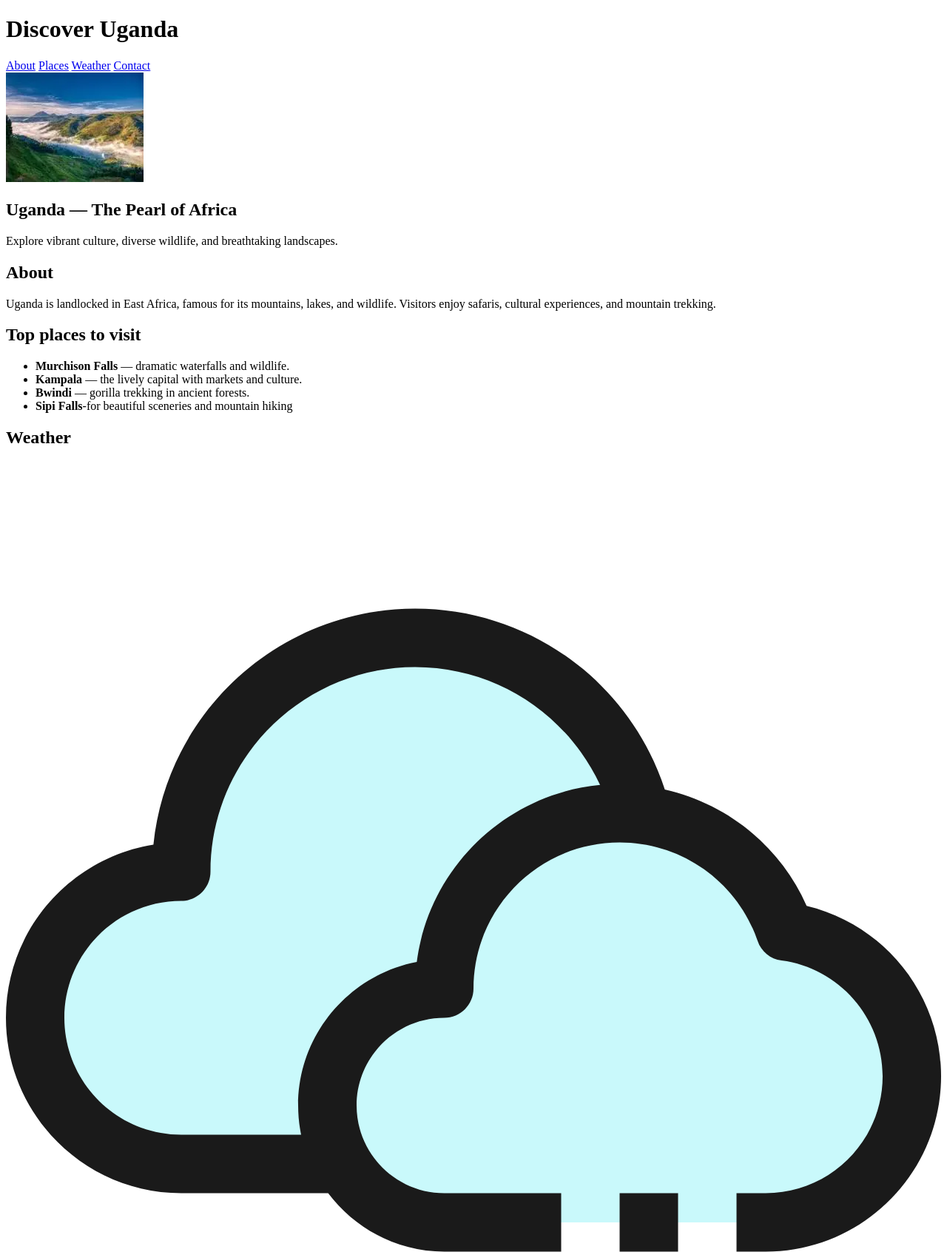
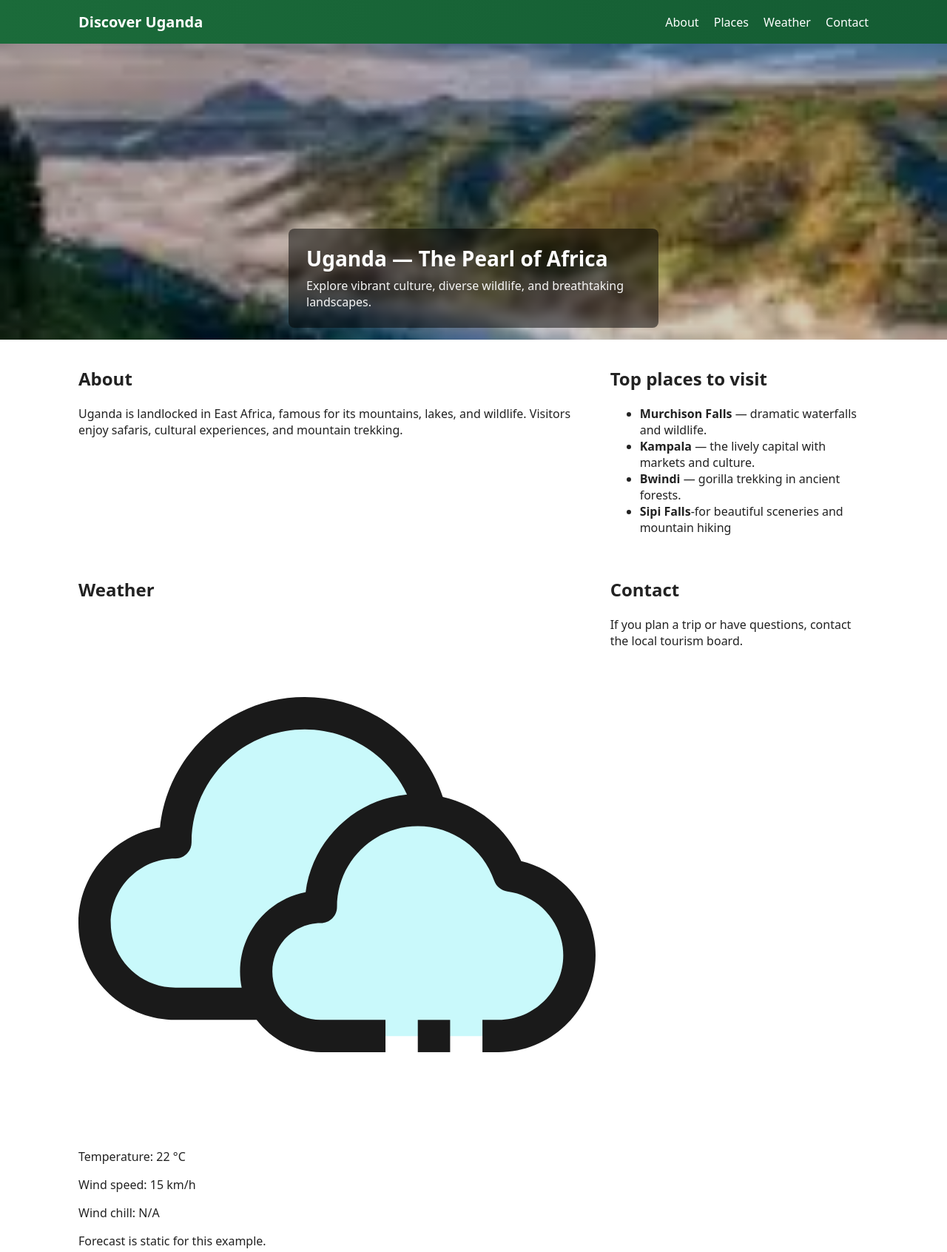
Before and after one commit to Paris536/wdd131, a plain HTML site: page place.html in a window 1280 px wide. Shown: the top 1692 px of the page at 74% size. Drawn offline with Linux system fonts and the light colour scheme.

Commit message:
W03 Done

```diff
--- a/place.html
+++ b/place.html
@@ -3,10 +3,14 @@
 
 <head>
   <meta charset="UTF-8">
-  <meta name="viewport" content="width=device-width, initial-scale=1.0">
+  <meta name="viewport"
+    content="A detailed country page showcasing Uganda's culture, geography, tourism, and unique features.">
+  <meta name="author" content="Akumu Maria">
+
   <title>Discover Uganda</title>
-  <link rel="stylesheet" href="styles/styles.css
-    <link rel=" preload" as="image" href="images/hero-small.webp">
+  <link rel="stylesheet" href="styles/styles.css">
+
+  <link rel=" preload" as="image" href="images/hero-small.webp">
   <!-- defer main script -->
   <script defer src="scripts/main.js"></script>
 </head>
--- a/styles/styles.css
+++ b/styles/styles.css
@@ -1,10 +1,7 @@
-<<<<<<< HEAD
 /* Global variables */
 :root {
-    --brand-1: #1b6b3a;
-    /* deep green */
-    --brand-2: #f2b705;
-    /* warm gold */
+    --brand-1: #1b6b3a; /* deep green */
+    --brand-2: #f2b705; /* warm gold */
     --muted: #555;
     --bg: #ffffff;
     --radius: 12px;
@@ -16,7 +13,7 @@
 
 /* Basic page layout */
 * {
-    box-sizing: border-box
+    box-sizing: border-box;
 }
 
 body {
@@ -33,6 +30,7 @@ body {
 }
 
 
+/* Header */
 .site-header {
     background: linear-gradient(90deg, var(--brand-1), #145c33);
     color: #fff;
@@ -41,18 +39,18 @@ body {
 .site-header .wrap {
     display: flex;
     align-items: center;
-    justify-content: space-between
+    justify-content: space-between;
 }
 
 .logo {
     margin: 0;
-    font-size: 1.25rem
+    font-size: 1.25rem;
 }
 
 .main-nav a {
     color: #fff;
     margin-left: 1rem;
-    text-decoration: none
+    text-decoration: none;
 }
 
 
@@ -115,183 +113,9 @@ body {
     display: grid;
     grid-template-columns: 2fr 1fr;
     gap: var(--gap);
-    padding: 1rem
+    padding: 1rem;
 }
 
 .card {
     background: #fff;
-    border-radius: var(--radius);
-    padding: 1rem;
-    box-shadow: 0 2px 8px rgba(0, 0, 0, 0.06)
-}
-
-.weather {
-    display: flex;
-    flex-direction: column
-}
-
-.weather-top {
-    display: flex;
-    gap: 0.75rem;
-    align-items: center
-}
-
-.weather-icon-mobile img {
-    width: 48px;
-    height: 48px
-}
-
-.weather-data p {
-    margin: .25rem 0
-}
-
-.weather-note {
-    color: var(--muted);
-    font-size: 0.9rem
-}
-
-
-/* Footer */
-.site-footer {
-    border-top: 1px solid #eee;
-    margin-top: 1.5rem;
-    padding: 1rem 0;
-    color: var(--muted)
-}
-
-
-/* Larger screens — adjust layout and show emoticon via pseudo-element after the Weather heading */
-@media (min-width: 900px) {
-    .main-grid {
-        grid-template-columns: 1fr 1fr 1fr;
-    }
-
-    .hero img {
-        height: 480px
-    }
-
-    .hero-text {
-        left: 2rem;
-        bottom: 2rem;
-        max-width: 600px;
-    }
-
-    .hero-text h2 {
-        font-size: 2.5rem;
-    }
-
-    /* Add emoticon after the weather H2 using pseudo-element */
-    .weather h2::after {
-        content: " ⛅";
-        /* emoticon per the assignment */
-        font-size: 1.05rem;
-        margin-left: .5rem;
-    }
-
-    /* Hide mobile SVG icon on wide view because we use emoticon instead */
-    .weather-icon-mobile {
-        display: block;
-        margin-right: 0.5rem;
-    }
-}
-
-
-/* Mobile / small screens */
-@media (max-width: 899px) {
-    .main-grid {
-        grid-template-columns: 1fr;
-    }
-
-    .hero img {
-        height: 300px
-    }
-
-    .hero-text {
-        left: 0.75rem;
-        bottom: 0.75rem;
-    }
-}
-
-a:focus {
-    outline: 3px solid var(--brand-2);
-    outline-offset: 3px
-}
-=======
-:root{
-  --bg:#ffffff;
-  --text:#222;
-  --accent:#005b96; /* pick colors for your country */
-  --muted:#666;
-  --max-width:1100px;
-  --gap:1.25rem;
-  --font-sans: "Segoe UI", Roboto, Arial, sans-serif;
-}
-
-*{box-sizing:border-box}
-body{
-  font-family:var(--font-sans);
-  color:var(--text);
-  margin:0;
-  background:var(--bg);
-  line-height:1.5;
-  padding:1rem;
-}
-
-/* header */
-.site-header{
-  max-width:var(--max-width);
-  margin:0 auto 1rem;
-  display:flex;
-  justify-content:space-between;
-  align-items:center;
-  gap:1rem;
-}
-.brand h1{margin:0;font-size:1.4rem}
-.main-nav ul{list-style:none;margin:0;padding:0;display:flex;gap:.5rem}
-.main-nav a{color:var(--accent);text-decoration:none}
-
-/* hero */
-.hero{max-width:var(--max-width);margin:0 auto 1.25rem;position:relative}
-.hero img{width:100%;height:auto;display:block;border-radius:8px}
-.hero-caption{position:absolute;left:1rem;bottom:1rem;background:rgba(255,255,255,0.85);padding:.6rem;border-radius:6px}
-
-/* layout grid */
-.content-grid{
-  max-width:var(--max-width);
-  margin:0 auto;
-  display:grid;
-  grid-template-columns: 1fr;
-  gap:var(--gap);
-  align-items:start;
-}
-
-/* weather */
-.weather{
-  background:#f7f9fb;
-  padding:1rem;
-  border-radius:8px;
-  position:relative;
-}
-.weather dl{margin:0}
-.weather dt{font-weight:600;color:var(--muted)}
-.weather dd{margin:0 0 0.5rem 0}
-
-/* mobile show svg; hide pseudo */
-.weather .mobile-icon{display:inline-block;width:48px;height:48px}
-
-/* pseudo-element emoticon for wider view after the heading "Weather" */
-@media (min-width:800px){
-  .content-grid{grid-template-columns: 300px 1fr;}
-  .weather .mobile-icon{display:none}
-  .weather h2::after{
-    content: " ⛅"; /* emoticon for wide view */
-    margin-left:.4rem;
-    font-size:1.1rem;
-  }
-  /* move hero caption for wide screens */
-  .hero-caption{left:2rem;bottom:2rem;padding:1rem}
-}
-
-/* ensure contrast: example focus states */
-a:focus{outline:3px solid var(--accent);outline-offset:2px}
->>>>>>> clean-main
+    border-radius: va
```
